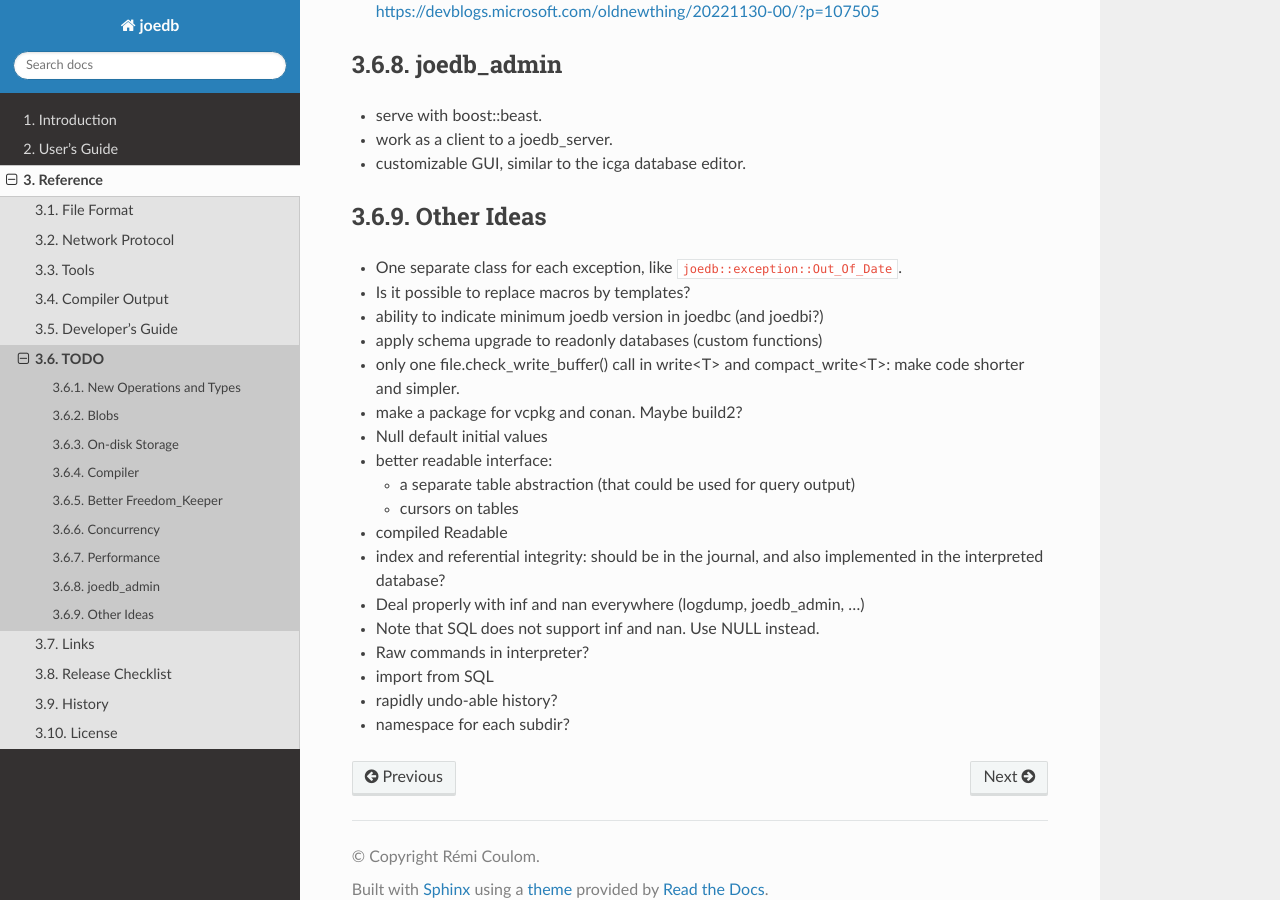
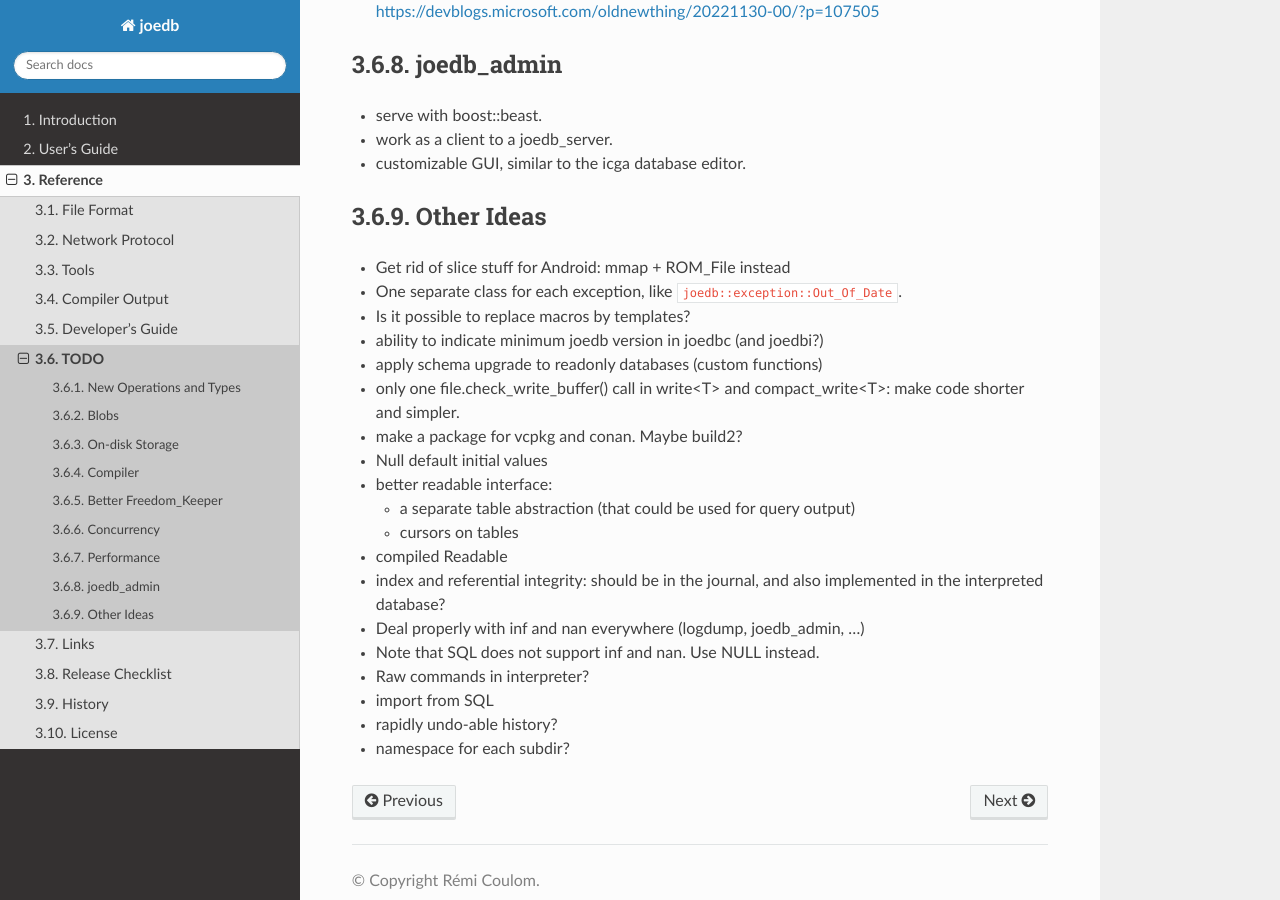
Before and after one commit to Remi-Coulom/joedb, a Sphinx documentation site: the page built from doc/source/todo.rst, in a window 1280 px wide and 900 px high, scrolled down 2857 px. Built offline with Sphinx 7.4.7 and the Read the Docs theme 2.0.0, drawn with Linux system fonts in a browser that asks for light colours; formulas are drawn with MathJax 3.

Commit message:
idea: no more slicing

```diff
--- a/doc/source/todo.rst
+++ b/doc/source/todo.rst
@@ -143,6 +143,7 @@ joedb_admin
 
 Other Ideas
 -----------
+- Get rid of slice stuff for Android: mmap + ROM_File instead
 - One separate class for each exception, like ``joedb::exception::Out_Of_Date``.
 - Is it possible to replace macros by templates?
 - ability to indicate minimum joedb version in joedbc (and joedbi?)
```
